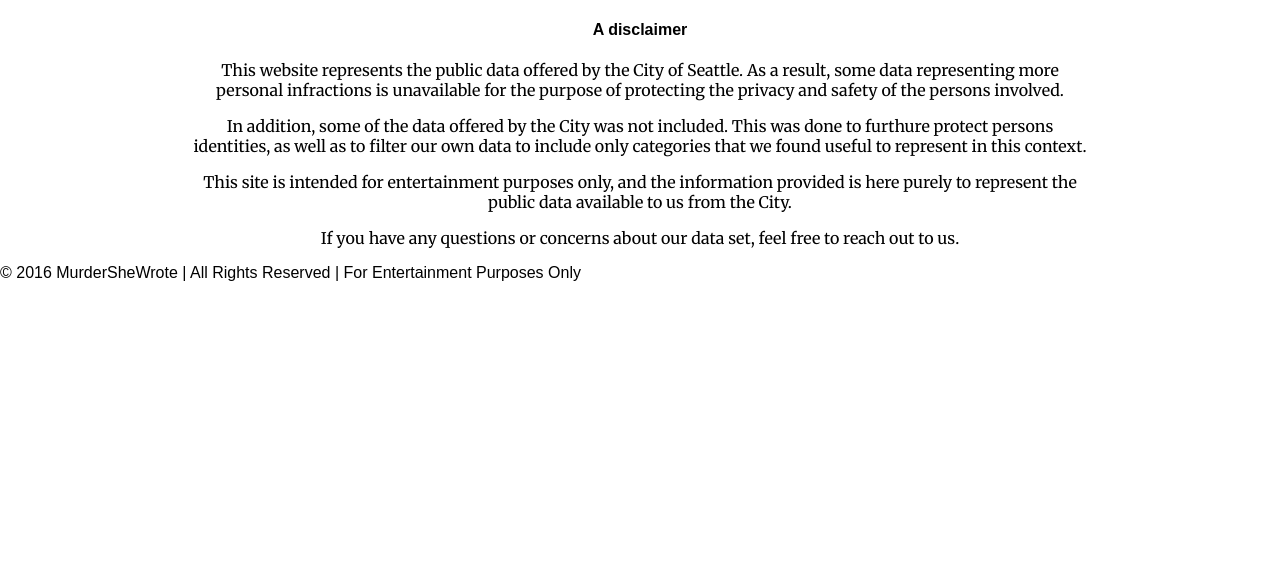
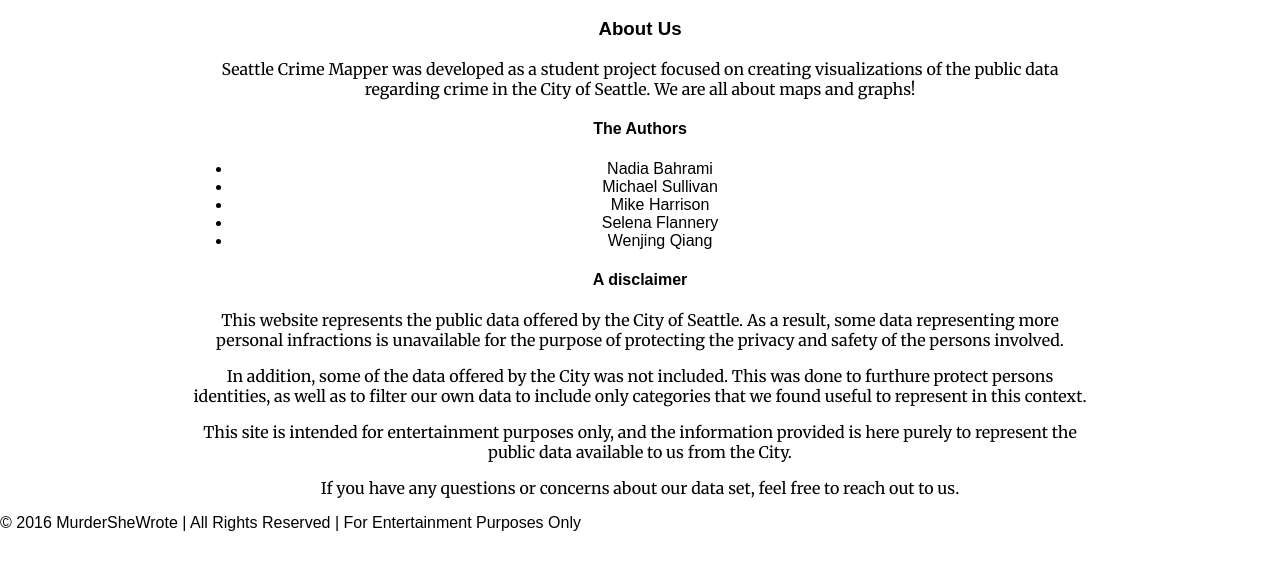
Before and after one commit to MurderSheWrote/MurderSheWroteSeattle, a Python web app: template crimemapper/templates/about.jinja2 in a window 1280 px wide. Shown: the part 206-776 px from the top of the page. Run offline with Jinja, Linux system fonts and the light colour scheme; the template is opened without the code that fills it, so the values that code supplies are empty.

Commit message:
#64 finished about us content

```diff
--- a/crimemapper/templates/about.jinja2
+++ b/crimemapper/templates/about.jinja2
@@ -1,6 +1,26 @@
 {% extends "index.html" %}
 {% block content %}
 <section class="words">
+    <div>
+        <h3>About Us</h3>
+        <p>
+            Seattle Crime Mapper was developed as a student project focused
+            on creating visualizations of the public data regarding crime in
+            the City of Seattle.
+        <span id="colorful">We are all about maps and graphs!</span>
+        </p>
+    </div>
+    <div>
+        <h4>The Authors</h4>
+        <ul>
+            <li>Nadia Bahrami</li>
+            <li>Michael Sullivan</li>
+            <li>Mike Harrison</li>
+            <li>Selena Flannery</li>
+            <li>Wenjing Qiang</li>
+        </ul>
+    </div>
+    <div>
         <h4>A disclaimer</h4>
         <p>
             This website represents the public data offered by the City of Seattle.
@@ -18,6 +38,7 @@
         </p><p>If you have any questions or concerns about our data set, feel free to
             reach out to us.
         </p>
+    </div>
 </section
 
 {% endblock %}
```
Lines whose indentation alone changed are shown as unchanged.
